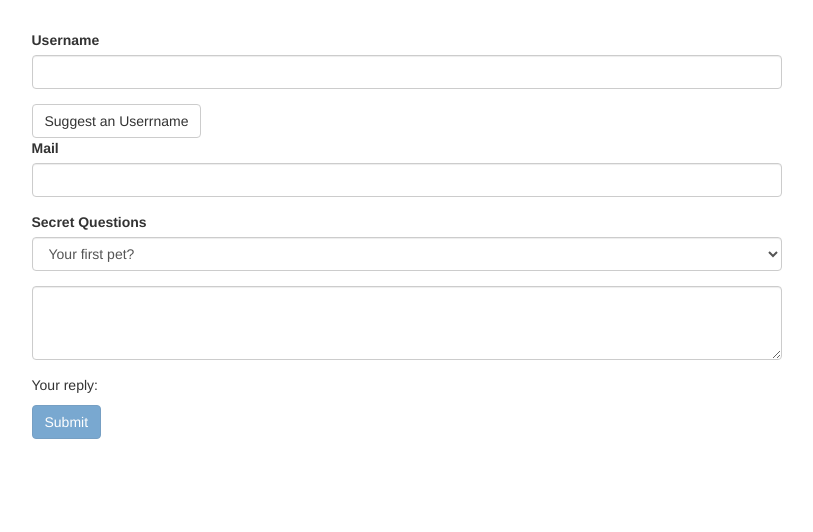
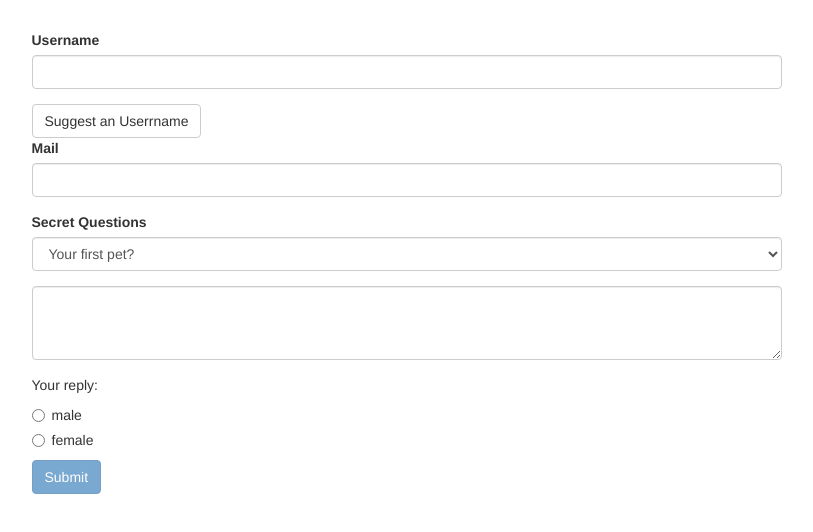
Before and after one commit to ng1v4n85/forms, an Angular app: page / in a window 1280 px wide. Shown: the top 532 px of the page, without its empty margins (136-949 px from the left). Built offline with nearby package versions, Linux system fonts and the light colour scheme.

Commit message:
TD_ Handling Radio Buttons

```diff
--- a/src/app/app.component.html
+++ b/src/app/app.component.html
@@ -47,6 +47,17 @@
             [(ngModel)]="answer"></textarea>
         </div>
         <p>Your reply: {{ answer }}</p>
+        <div class="radio" *ngFor="let gender of genders">
+          <label>
+            <input
+              type="radio"
+              name="gender"
+              ngModel
+              [value]="gender"
+              required>
+              {{ gender }}
+          </label>
+        </div>
         <button
           class="btn btn-primary"
           type="submit"
--- a/src/app/app.component.ts
+++ b/src/app/app.component.ts
@@ -8,9 +8,11 @@
 })
 export class AppComponent {
   title = 'forms';
+
   @ViewChild('f') signupForm: NgForm;
   defaultQuestion = 'pet';
   answer = '';
+  genders = ['male', 'female'];
 
   suggestUserName() {
     const suggestedName = 'Superuser';
```
